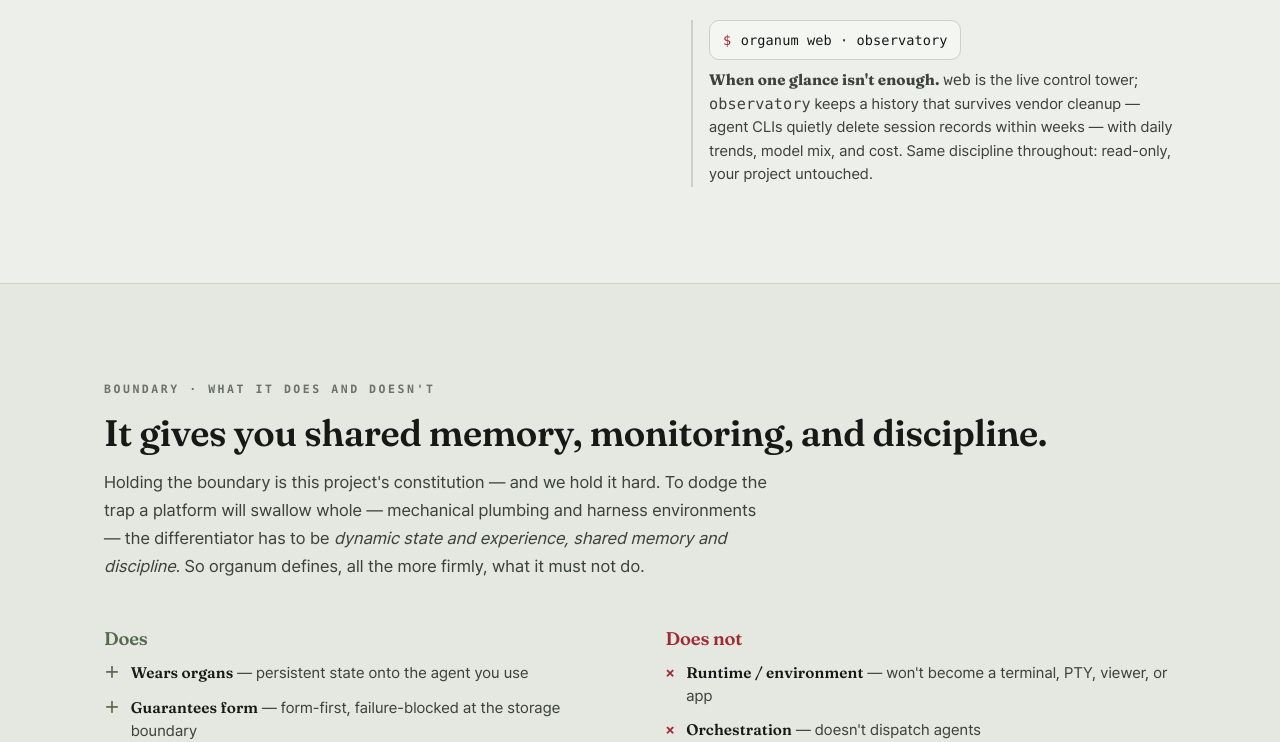
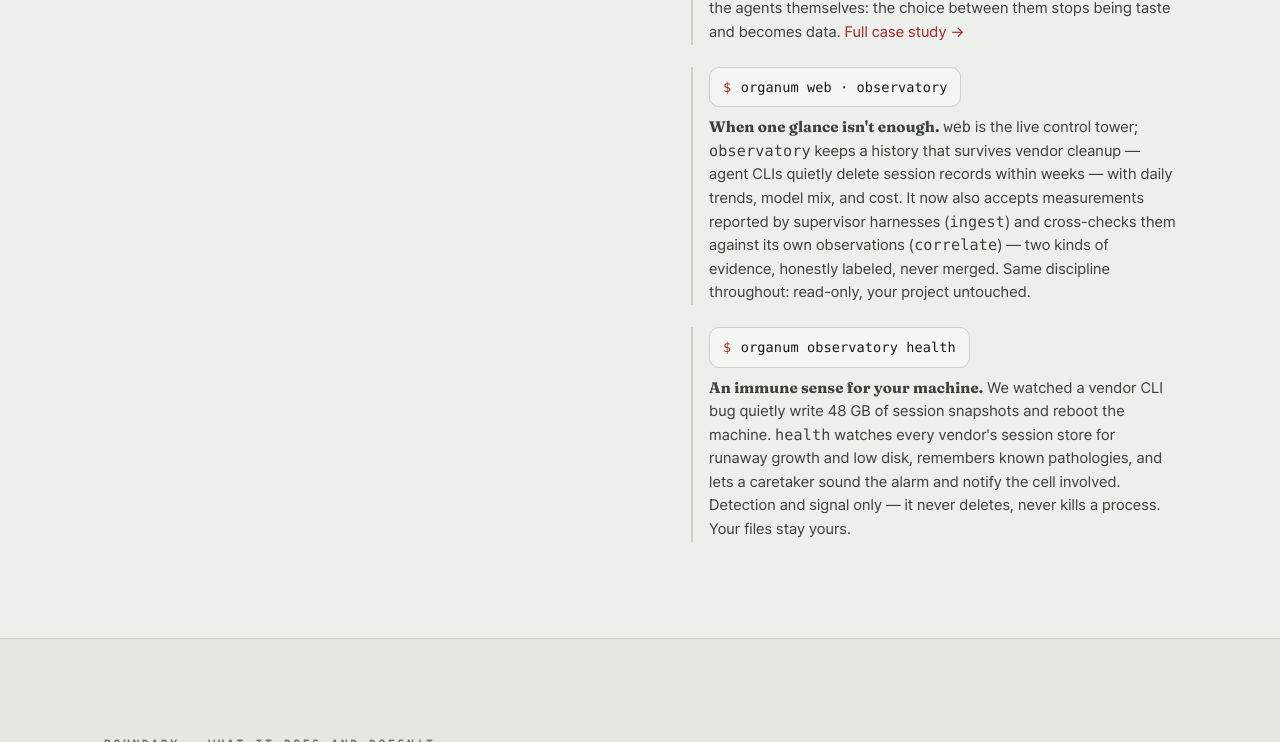
Before and after one commit to ludex-lab/organum, a plain HTML site: page docs/index.html in a window 1280 px wide. Shown: the part 8747-9489 px from the top of the page. Drawn offline with Linux system fonts and the light colour scheme.

Commit message:
site: 0.2.1 alignment — observatory ingest/correlate, substrate-health card, tools list refresh
- prod.f3: observatory now accepts reported measurements (ingest) and cross-checks
  against its own observations (correlate) — two evidence kinds, labeled, never merged
- prod.f4 (new): substrate-health — immune sense for the machine (real 48GB runaway
  incident, detection+signal only, no effector)
- tools feat4: shipped list refreshed (sessions+peer journals+bench, hub, alarm, MCP)
- fully bilingual (EN inline + KO dict)

```diff
--- a/docs/index.html
+++ b/docs/index.html
@@ -517,8 +517,8 @@
             <p data-i18n-html="feat3p"><b class="fx">Many into one.</b> A folder mailbox — a human drops a letter, cells pull and read it. join · read cursor · etiquette · provenance. Coordination with no dispatcher.</p>
           </div>
           <div class="feat">
-            <div class="ft"><span class="eyebrow" style="color:var(--moss)" data-i18n="feat4eb">More coming — principles birth tools</span></div>
-            <p data-i18n="feat4p">Roster (presence) · soma (per-cell organs) · MCP interface · cross-vendor observation — Claude, Codex, Gemini, Grok, OpenCode… all grow from the same philosophy.</p>
+            <div class="ft"><span class="eyebrow" style="color:var(--moss)" data-i18n="feat4eb">And more, already in the package</span></div>
+            <p data-i18n="feat4p">Roster (presence) · soma (per-cell organs) · sessions with peer journals and a bench view · a cross-workspace hub · the alarm field · an MCP interface · cross-vendor observation — Claude, Codex, Gemini, Grok, OpenCode… all grown from the same philosophy, all shipping today.</p>
           </div>
         </div>
       </div>
@@ -553,7 +553,11 @@
           </div>
           <div class="feat">
             <div class="ft"><span class="cmd sm"><span class="p">$</span> organum web · observatory</span></div>
-            <p data-i18n-html="prod.f3"><b class="fx">When one glance isn't enough.</b> <span class="mono">web</span> is the live control tower; <span class="mono">observatory</span> keeps a history that survives vendor cleanup — agent CLIs quietly delete session records within weeks — with daily trends, model mix, and cost. Same discipline throughout: read-only, your project untouched.</p>
+            <p data-i18n-html="prod.f3"><b class="fx">When one glance isn't enough.</b> <span class="mono">web</span> is the live control tower; <span class="mono">observatory</span> keeps a history that survives vendor cleanup — agent CLIs quietly delete session records within weeks — with daily trends, model mix, and cost. It now also accepts measurements reported by supervisor harnesses (<span class="mono">ingest</span>) and cross-checks them against its own observations (<span class="mono">correlate</span>) — two kinds of evidence, honestly labeled, never merged. Same discipline throughout: read-only, your project untouched.</p>
+          </div>
+          <div class="feat">
+            <div class="ft"><span class="cmd sm"><span class="p">$</span> organum observatory health</span></div>
+            <p data-i18n-html="prod.f4"><b class="fx">An immune sense for your machine.</b> We watched a vendor CLI bug quietly write 48&nbsp;GB of session snapshots and reboot the machine. <span class="mono">health</span> watches every vendor's session store for runaway growth and low disk, remembers known pathologies, and lets a caretaker sound the alarm and notify the cell involved. Detection and signal only — it never deletes, never kills a process. Your files stay yours.</p>
           </div>
         </div>
       </div>
@@ -742,8 +746,8 @@
       'feat1p':'<b class="fx">기관을 에이전트들에게 장착합니다.</b> 정체성·기억·세계모델·지도를 현장의 <span class="mono">.organum/</span>에 심게 되고, <span class="mono">context</span>가 그걸 세션으로 불러와서 활용합니다.',
       'feat2p':'<b class="fx">유기체를 지켜봅니다.</b> 필드의 모든 세포(터미널·subagent)를 브라우저 한곳에 모아서 보여줍니다. 어떤 친구가 가장 액티브하고 어떻게 활동하는지, 무엇이 잠을 자고 있으며, 계보(← 부모)는 어떻게 되는지, 대사와 면역까지 모두 볼 수 있습니다. 조종석이 아니라, 들여다보는 관제탑입니다.',
       'feat3p':'<b class="fx">여러 세포(에이전트)들을 하나의 유기체처럼 움직이게 만드는 방법.</b> 폴더 우체통입니다. 사람이 편지를 넣으면, 세포가 알아서 당겨 읽죠. 가입(join)·읽음 커서·에티켓·provenance 등이 지원되며, 향후 더 많은 공유기억에 해당하는 업그레이드가 이루어집니다. 지휘자 없는 조율이 가능한 이유입니다. 사람이 관제사가 되어 메시지를 전달할 수는 있습니다.',
-      'feat4eb':'아직 갈 길이 멉니다',
-      'feat4p':'로스터(presence), soma(세포별 기관), MCP 인터페이스, 크로스-벤더 관찰 — Claude·Codex·Gemini·Grok·OpenCode 까지… 전부 같은 철학에서 자라날 것입니다.',
+      'feat4eb':'그리고 이미 패키지에 함께 있는 것들',
+      'feat4p':'로스터(presence), soma(세포별 기관), 피어 저널이 딸린 세션과 그 집계(bench), 워크스페이스를 가로지르는 허브, 경보 필드, MCP 인터페이스, 크로스-벤더 관찰 — Claude·Codex·Gemini·Grok·OpenCode까지. 전부 같은 철학에서 자라, 지금 한 패키지로 설치됩니다.',
 
       'prod.eyebrow':'제품 · 첫 배포, 베타',
       'prod.h2':'이미 갖고 있던 질문에서 시작하세요 — 내 에이전트들, 실제로 뭘 한 거지?',
@@ -754,7 +758,8 @@
       'prod.f1':'<b class="fx">60초면 첫 숫자가 나옵니다.</b> <span class="mono">cd 내-프로젝트 && organum-inspector .</span> — 세션별 소요·토큰·툴·파일을 다섯 벤더(Claude Code·Codex·Gemini·Grok·OpenCode)에 걸쳐 봅니다. 못 잰 값은 정직하게 <span class="mono">—</span>로 남기고, 조용히 0으로 뭉개지 않아요. <span class="mono">--json</span>이면 바로 분석 파이프에 넣을 수 있고요. <a href="https://github.com/ludex-lab/organum/blob/main/manual/quickstart-inspector.md">매뉴얼 →</a>',
       'prod.f2eb':'우리가 직접 잰 사례',
       'prod.f2':'Codex와 Grok에게 완전히 같은 디자인 과제를 맡겼습니다. Grok은 17.8분 만에 끝냈고, Codex는 열 배를 썼죠. 그다음 발주자·승자·패자가 서로의 산출물을 교차 평가했는데 — 판정은 만장일치, 품질은 Codex의 승리였습니다. 그리고 가장 꼼꼼한 평가서를 쓴 건 다름 아닌 패자였어요. 비용은 inspector가 재고 품질은 에이전트들이 서로 심사하면, 이 선택은 취향이 아니라 데이터가 됩니다. <a href="https://github.com/ludex-lab/organum/blob/main/manual/case-study-inspector-duel.md">케이스 스터디 전문 →</a>',
-      'prod.f3':'<b class="fx">한 번 훑는 걸로 부족해지면.</b> <span class="mono">web</span>은 라이브 관제탑, <span class="mono">observatory</span>는 벤더가 몇 주 만에 조용히 지워버리는 세션 기록 너머로 역사를 쌓는 관측소입니다 — 일별 추이, 모델 믹스, 비용까지. 전부 같은 규율 위에 있습니다. read-only, 당신의 프로젝트는 건드리지 않습니다.',
+      'prod.f3':'<b class="fx">한 번 훑는 걸로 부족해지면.</b> <span class="mono">web</span>은 라이브 관제탑, <span class="mono">observatory</span>는 벤더가 몇 주 만에 조용히 지워버리는 세션 기록 너머로 역사를 쌓는 관측소입니다 — 일별 추이, 모델 믹스, 비용까지. 이제 슈퍼바이저 하네스가 보고해 오는 측정을 받아 두고(<span class="mono">ingest</span>), 자기 눈으로 본 것과 맞대어 봅니다(<span class="mono">correlate</span>). 두 증거는 섞지 않습니다. 이름표를 달아 나란히 둘 뿐입니다. read-only, 당신의 프로젝트는 건드리지 않습니다.',
+      'prod.f4':'<b class="fx">머신을 위한 면역 감각.</b> 벤더 CLI의 버그가 세션 스냅샷 48GB를 조용히 쌓아 머신을 리부트시키는 일을 우리는 실제로 겪었습니다. <span class="mono">health</span>는 모든 벤더의 세션 저장소를 지켜봅니다. 폭주 성장과 디스크 부족을 잡아내고, 한번 겪은 병증을 기억하고, 케어테이커가 경보를 울려 해당 세포에게 알리게 합니다. 탐지와 신호까지만 — 지우지도, 프로세스를 죽이지도 않습니다. 당신의 파일은 당신의 것입니다.',
 
       'bnd.eyebrow':'경계 · 하는 것과 하지 않는 것',
       'bnd.h2':'공유기억과 모니터링, 규율을 제공합니다.',
```
